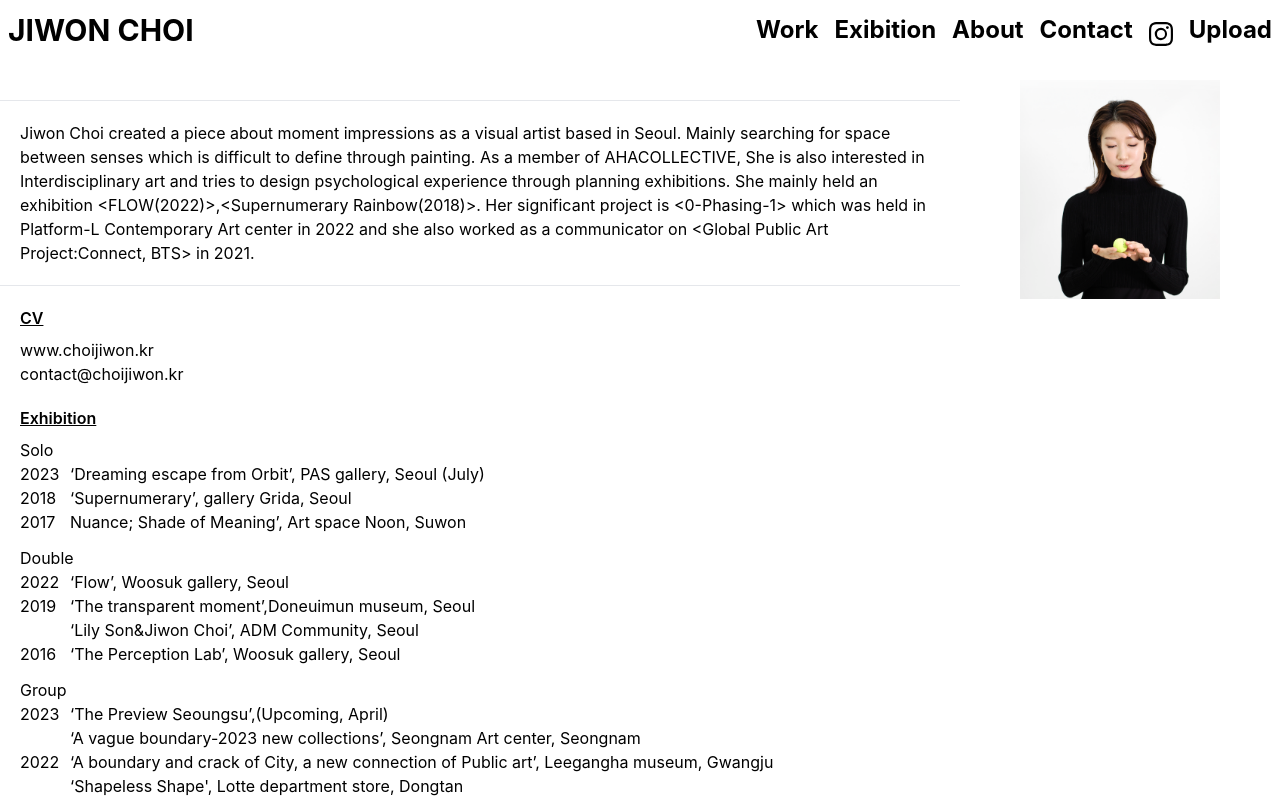
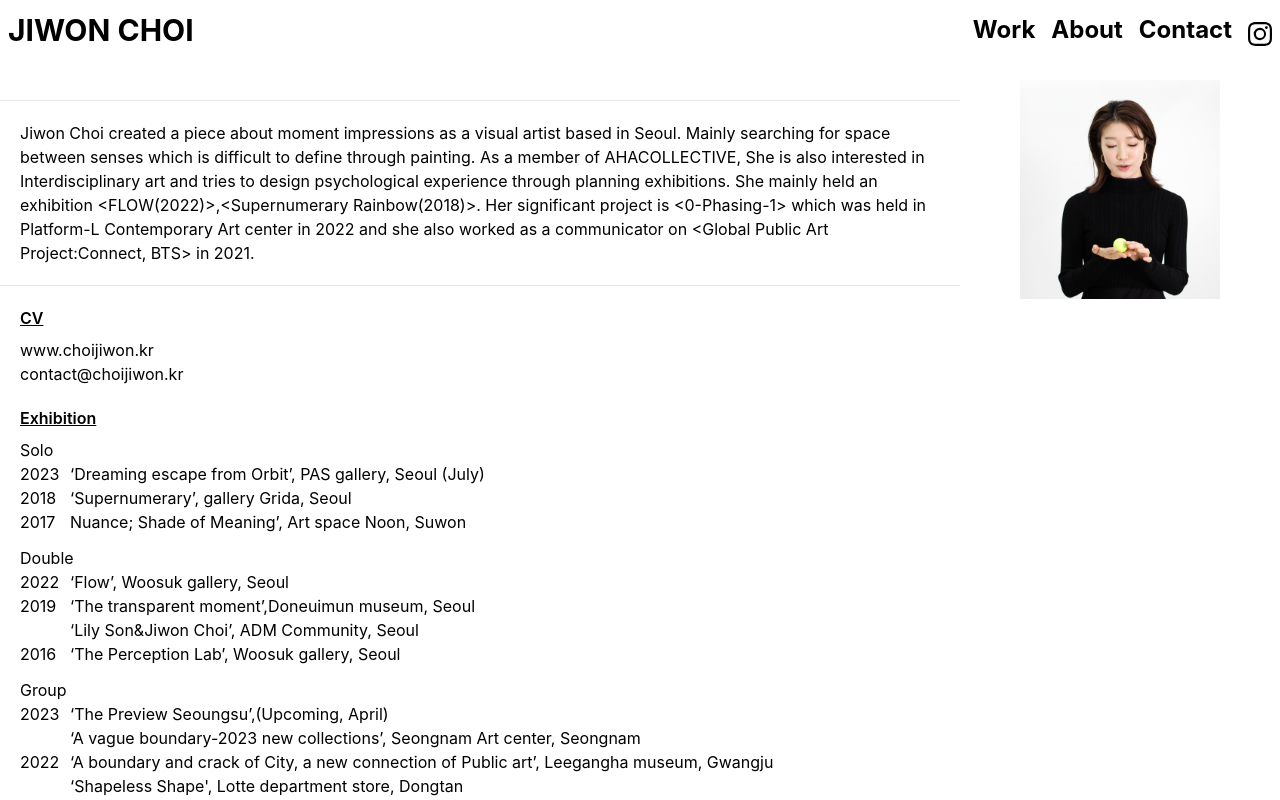
Before and after one commit to ddungpal/portfolio-jiwon, a React (Create React App) app: page /about in a window 1280 px wide. Shown: the top 800 px of the page. Built offline with nearby package versions, Linux system fonts and the light colour scheme; no server answers.

Commit message:
update topbar

```diff
--- a/src/components/Topbar.jsx
+++ b/src/components/Topbar.jsx
@@ -37,11 +37,11 @@ export default function Topbar() {
                 <h1 className="font-bold hover:text-indigo-300">Work</h1>
               </Link>
             </li>
-            <li className="nav-item">
+            {/* <li className="nav-item">
               <Link to="/exibition">
                 <h1 className="font-bold hover:text-indigo-300">Exibition</h1>
               </Link>
-            </li>
+            </li> */}
             <li className="nav-item">
               <Link to="/about">
                 <h1 className="font-bold hover:text-indigo-300">About</h1>
@@ -59,11 +59,11 @@ export default function Topbar() {
                 </h1>
               </Link>
             </li>
-            <li className="nav-item">
+            {/* <li className="nav-item">
               <Link to="/upload">
                 <h1 className="font-bold hover:text-indigo-300">Upload</h1>
               </Link>
-            </li>
+            </li> */}
           </ul>
         </div>
       </div>
--- a/src/components/TopbarBg.jsx
+++ b/src/components/TopbarBg.jsx
@@ -39,13 +39,13 @@ export default function Topbar() {
                 </h1>
               </Link>
             </li>
-            <li className="nav-item">
+            {/* <li className="nav-item">
               <Link to="/exibition">
                 <h1 className="font-bold hover:text-indigo-300">
                   Exibition
                 </h1>
               </Link>
-            </li>
+            </li> */}
             <li className="nav-item">
               <Link to="/about">
                 <h1 className="font-bold hover:text-indigo-300">
```
